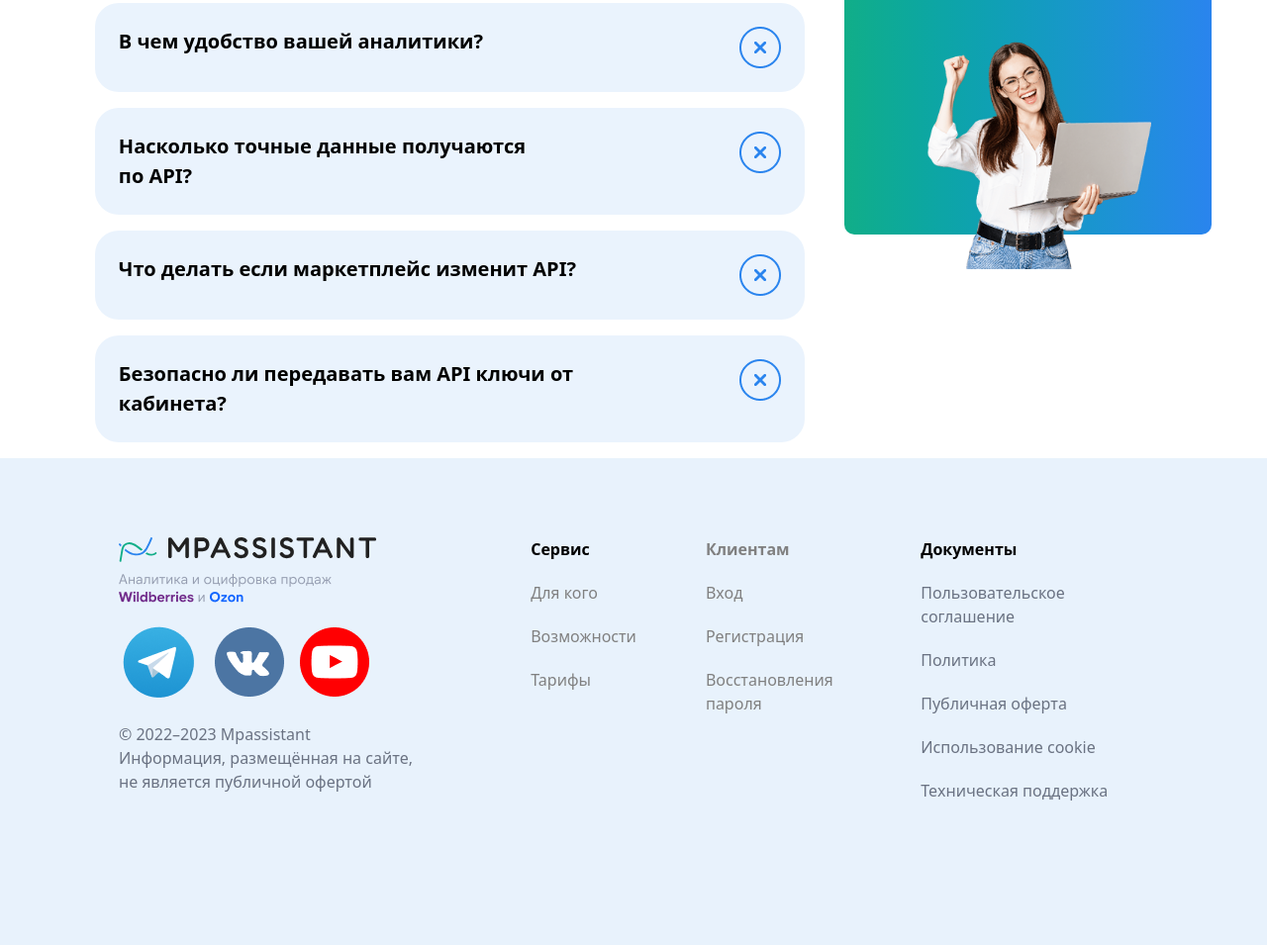
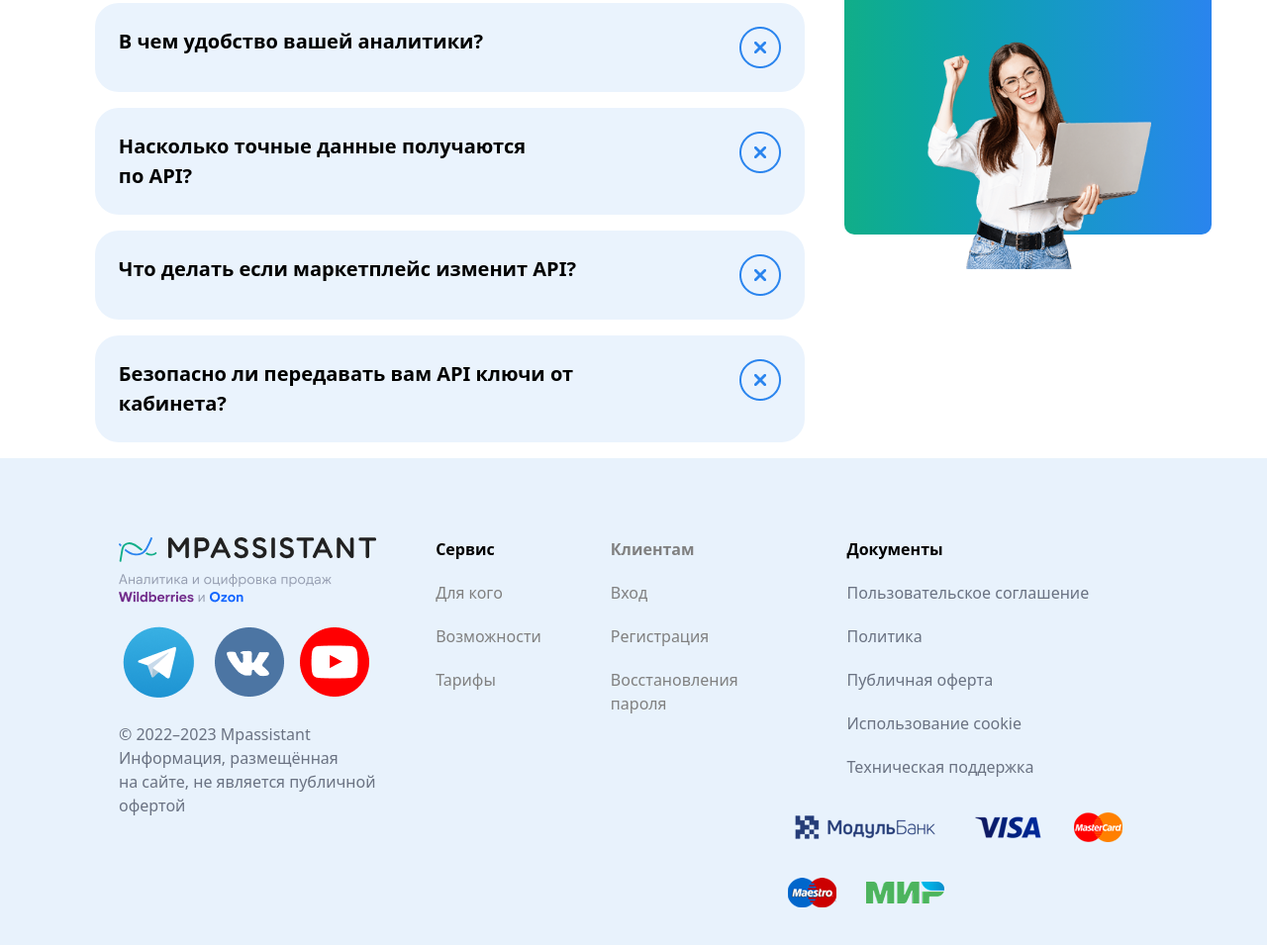
Before and after one commit to Kallofdytu/Exam24horse, a website: page index.html in a window 1280 px wide. Shown: the part 5603-6558 px from the top of the page at 99% size. Drawn offline with Linux system fonts and the light colour scheme.

Commit message:
Market pacase

```diff
--- a/index.html
+++ b/index.html
@@ -574,6 +574,13 @@
                 <p> Использование cookie</p>
                 <p> Техническая поддержка</p>
             </div>
+            <div class="flex items-center flex-wrap gap-[30px] mt-7">
+                <img src="./src/image/modulbank 1.png" alt="">
+                <img src="./src/image/visa 1.png" alt="">
+                <img src="./src/image/mastercard 1.png" alt="">
+                <img src="./src/image/maestro 1.png" alt="">
+                <img src="./src/image/mir 1.png" alt="">
+            </div>
 
     </section>
 </div>
```
